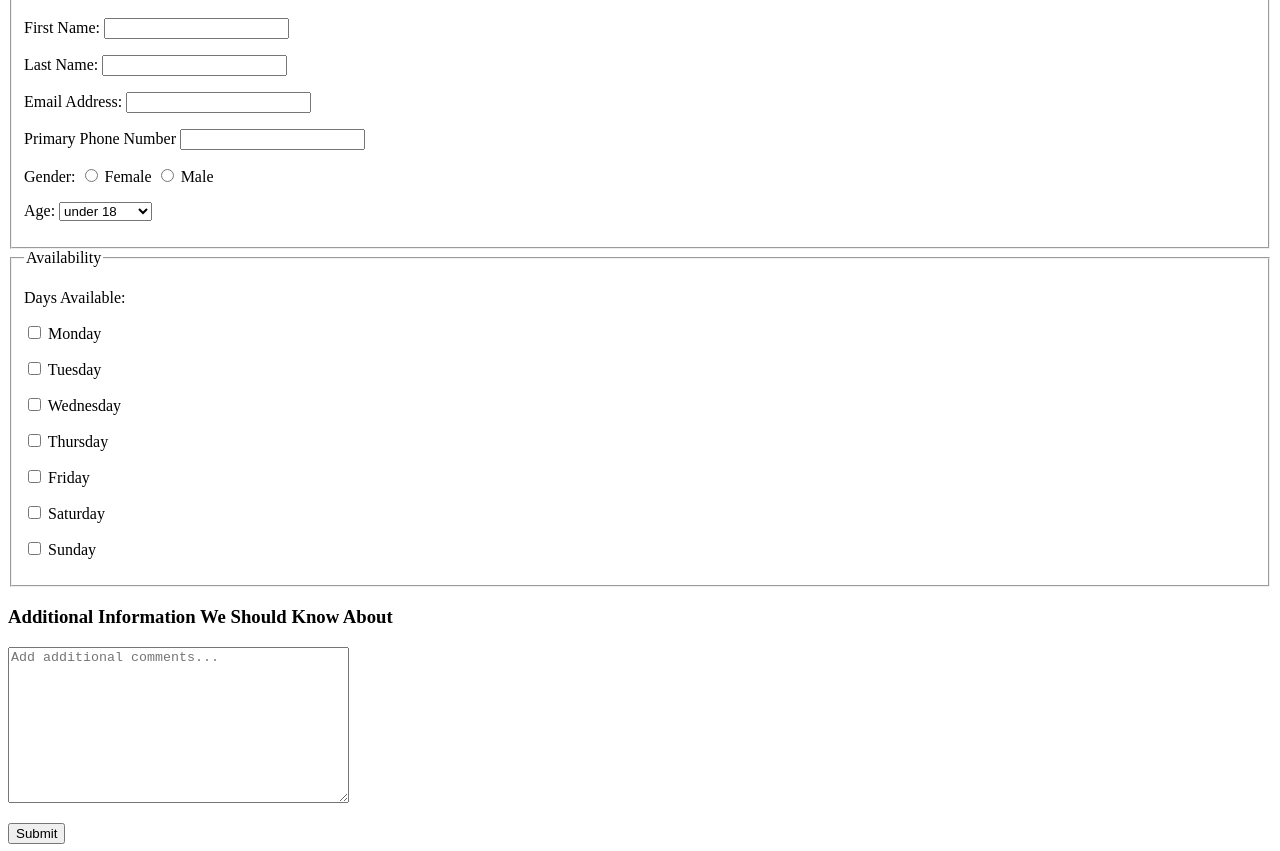
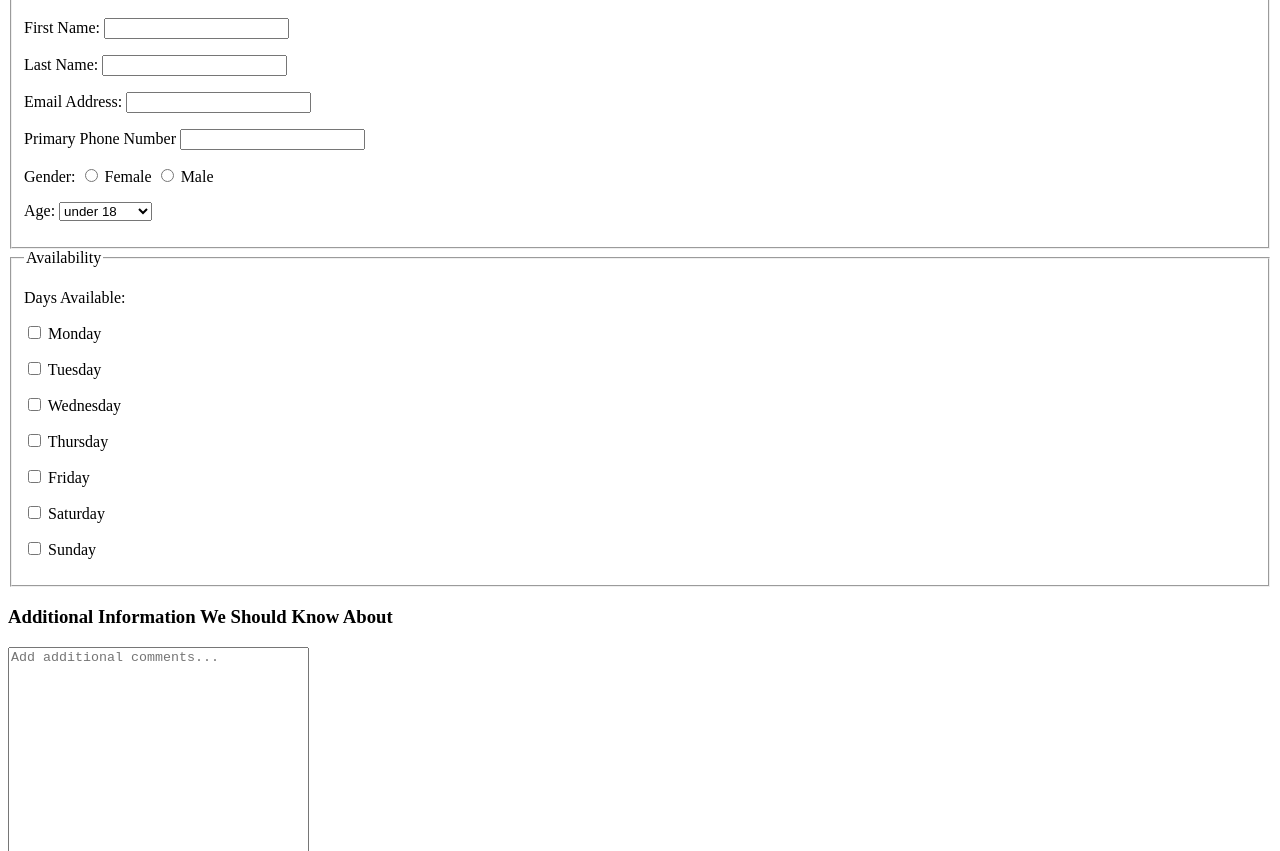
Before and after one commit to gpasillas01/Lab-4, a plain HTML site: page index.html in a window 1280 px wide. Shown: the part 101-952 px from the top of the page. Drawn offline with Linux system fonts and the light colour scheme.

Commit message:
Update index.html

```diff
--- a/index.html
+++ b/index.html
@@ -92,7 +92,7 @@
 			</fieldset>
      <h3>Additional Information We Should Know About </h3>
 
-			<p><textarea rows="10" cols="40" name="comments_field" placeholder="Add additional comments..."></textarea></p>
+			<p><textarea rows="20" cols="35" name="comments_field" placeholder="Add additional comments..."></textarea></p>
 				<input type="hidden" name="hidden_field" value="GPASILLAS">
 
 		<p> </p>
```
